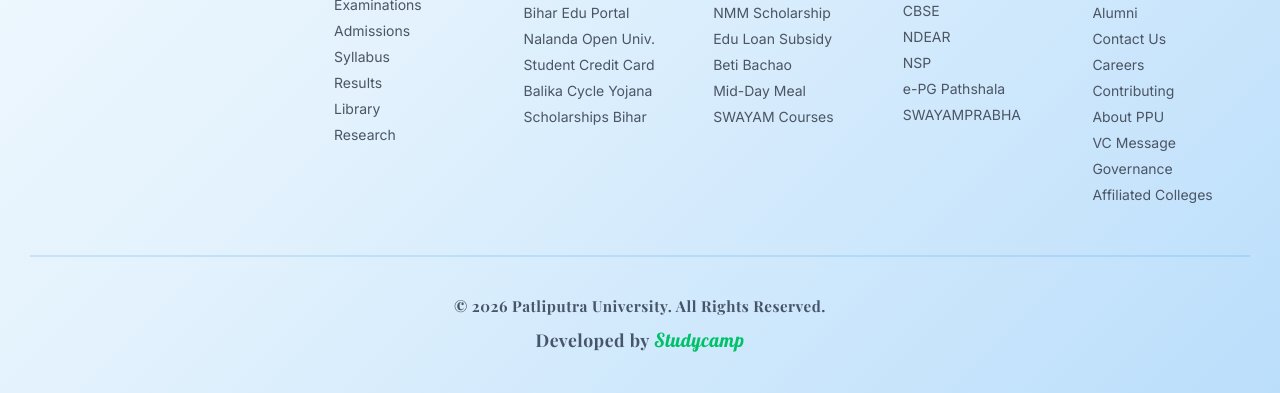
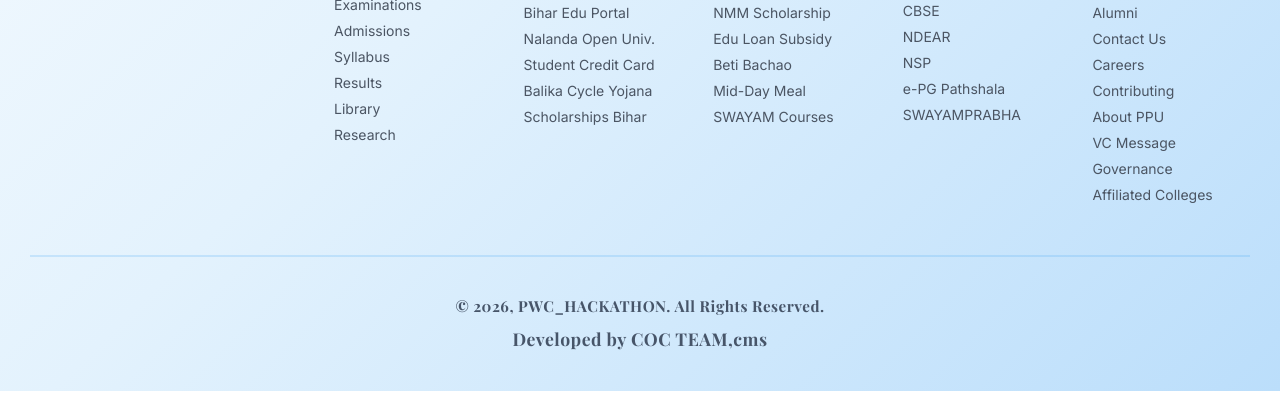
Before and after one commit to sumit-hacker/pwc_upload, a plain HTML site: page index.html in a window 1280 px wide. Shown: the part 4550-4943 px from the top of the page. Drawn offline with nearby package versions, Linux system fonts and the light colour scheme; a web font is replaced by a local one.

Commit message:
Update copyright information in index.html

```diff
--- a/index.html
+++ b/index.html
@@ -813,9 +813,8 @@
       <!-- Copyright Section -->
       <div class="copyright-section">
         <div class="copyright-content">
-          <p>&copy; 2026 Patliputra University. All Rights Reserved.</p>
-          <p class="developed-by">Developed by <a href="https://studycamp.tech" target="_blank"
-              rel="noopener">Studycamp</a></p>
+          <p>&copy; 2026, PWC_HACKATHON. All Rights Reserved.</p>
+          <p class="developed-by">Developed by COC TEAM,cms</a></p>
         </div>
       </div>
 
```
